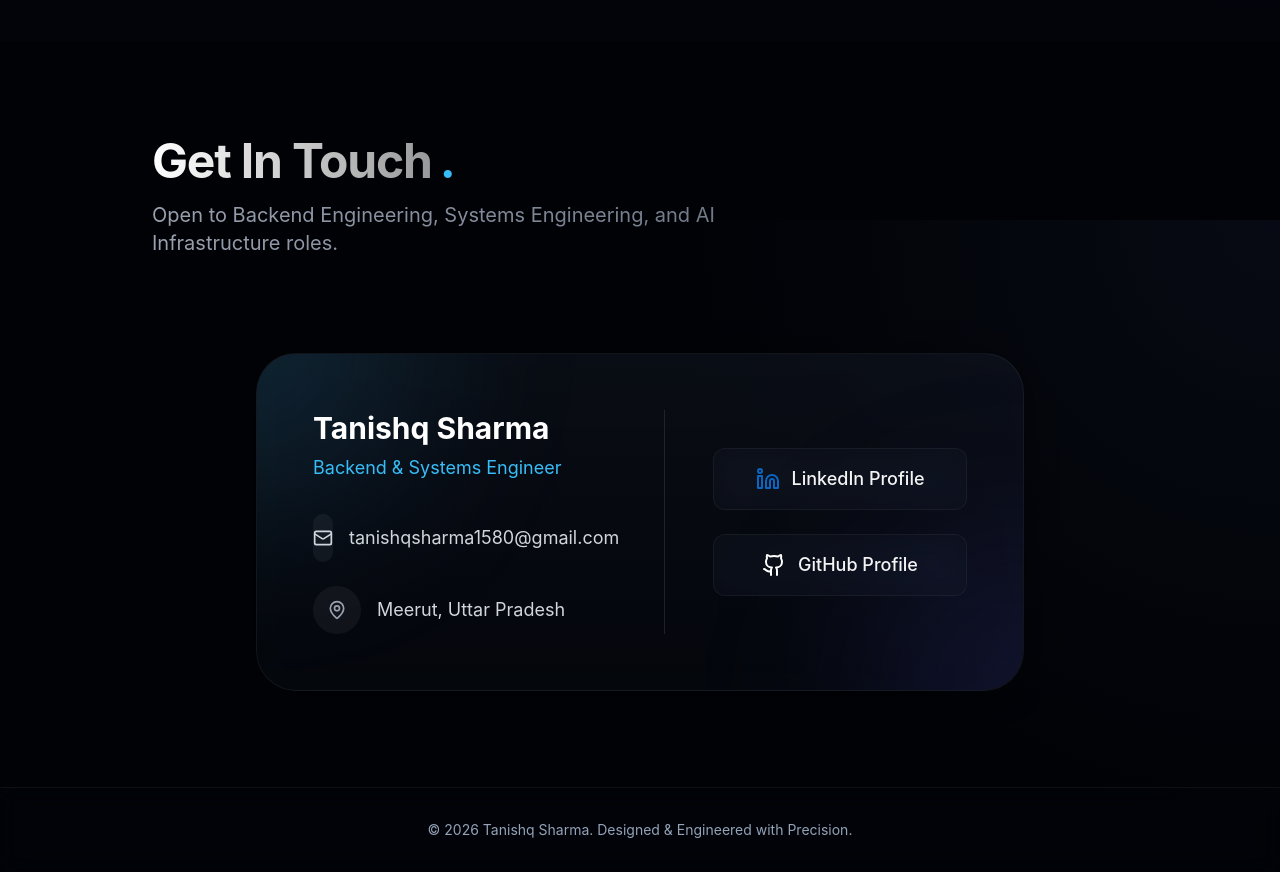
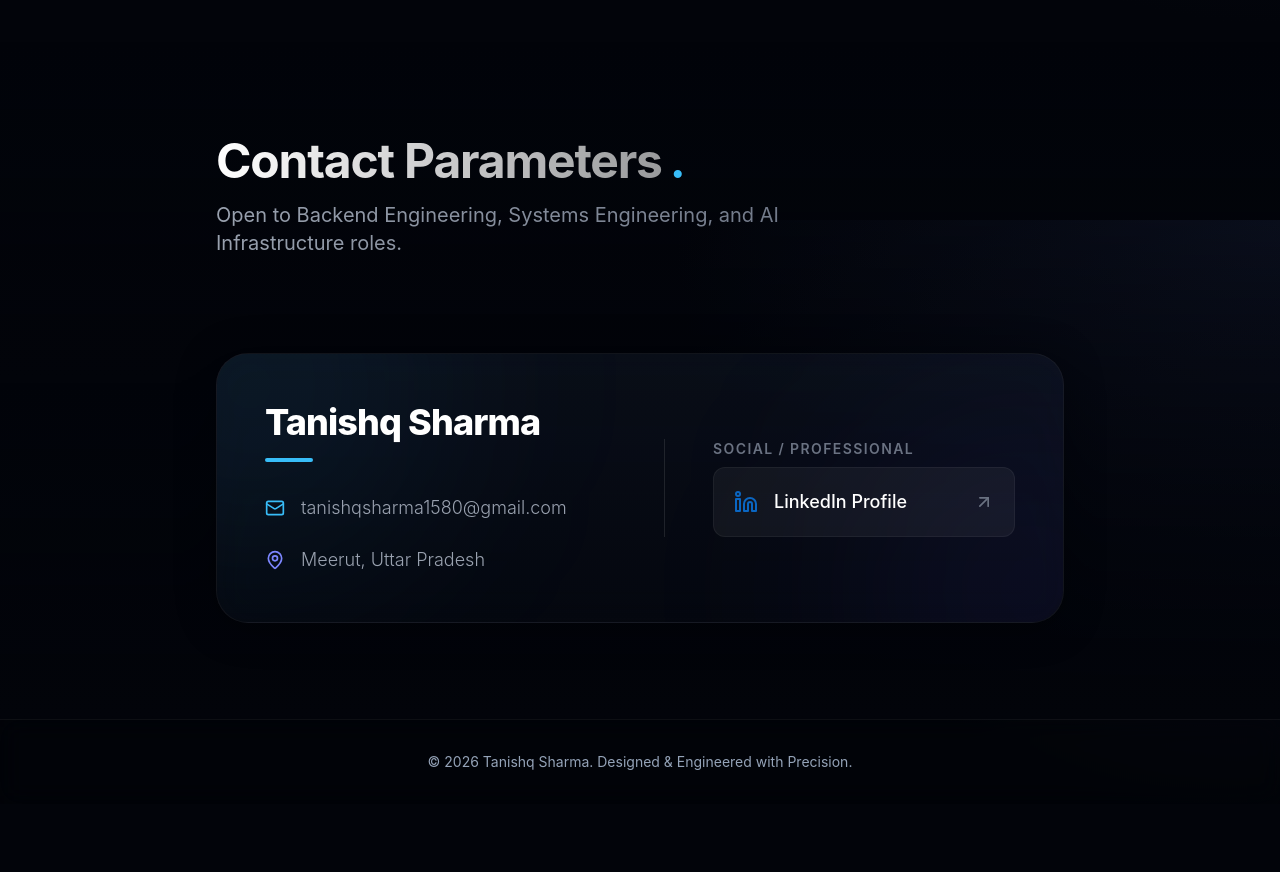
Before and after one commit to coder911i/MY_PORTFOLIO, a React (Vite) app: page / in a window 1280 px wide. Shown: the part 8580-9452 px from the top of the page. After the commit the page ends 9384 px from the top, so only its background shows below. Built offline with nearby package versions, Linux system fonts and the light colour scheme.

Commit message:
fix: update linkedin url

```diff
--- a/src/components/sections/Contact.tsx
+++ b/src/components/sections/Contact.tsx
@@ -1,72 +1,62 @@
 import { motion } from "framer-motion";
-import { Mail, MapPin, Linkedin, Github } from "lucide-react";
+import { Mail, MapPin, Linkedin, ArrowUpRight } from "lucide-react";
 import { SectionHeading } from "../ui/SectionHeading";
 
 export function Contact() {
     return (
-        <section id="contact" className="py-24 relative z-10 bg-black/40">
-            <div className="container mx-auto px-6 max-w-5xl">
+        <section id="contact" className="py-24 relative z-10 w-full bg-gradient-to-t from-[#02040a] to-transparent">
+            <div className="container mx-auto px-6 max-w-4xl">
                 <SectionHeading
-                    title="Get In Touch"
+                    title="Contact Parameters"
                     subtitle="Open to Backend Engineering, Systems Engineering, and AI Infrastructure roles."
-                    className="items-center text-center mx-auto"
+                    className="text-center mx-auto mb-16"
                 />
 
                 <motion.div
-                    initial={{ opacity: 0, y: 40 }}
-                    whileInView={{ opacity: 1, y: 0 }}
+                    initial={{ opacity: 0, scale: 0.95 }}
+                    whileInView={{ opacity: 1, scale: 1 }}
                     viewport={{ once: true }}
-                    transition={{ duration: 0.8 }}
-                    className="mt-16 max-w-3xl mx-auto align-middle"
+                    transition={{ duration: 0.8, type: "spring" }}
+                    className="mx-auto"
                 >
-                    <div className="glass-card rounded-[2.5rem] p-8 md:p-14 border border-white/10 relative overflow-hidden group">
+                    <div className="glass-card rounded-[2rem] p-8 md:p-12 border border-white/10 relative overflow-hidden group">
                         {/* Ambient Background Glow */}
-                        <div className="absolute -top-32 -left-32 w-64 h-64 bg-primary/20 blur-[100px] rounded-full pointer-events-none group-hover:bg-primary/30 transition-colors duration-700" />
-                        <div className="absolute -bottom-32 -right-32 w-64 h-64 bg-indigo-500/20 blur-[100px] rounded-full pointer-events-none group-hover:bg-indigo-500/30 transition-colors duration-700" />
+                        <div className="absolute -top-32 -left-32 w-80 h-80 bg-primary/10 blur-[120px] rounded-full pointer-events-none group-hover:bg-primary/20 transition-colors duration-1000" />
+                        <div className="absolute -bottom-32 -right-32 w-80 h-80 bg-indigo-500/10 blur-[120px] rounded-full pointer-events-none group-hover:bg-indigo-500/20 transition-colors duration-1000" />
 
-                        <div className="grid md:grid-cols-2 gap-12 relative z-10">
+                        <div className="grid md:grid-cols-2 gap-12 relative z-10 items-center">
                             <div className="space-y-8">
                                 <div>
-                                    <h3 className="text-3xl font-bold text-white mb-2">Tanishq Sharma</h3>
-                                    <p className="text-primary text-lg">Backend & Systems Engineer</p>
+                                    <h3 className="text-4xl font-extrabold text-white mb-2 tracking-tight">Tanishq Sharma</h3>
+                                    <div className="w-12 h-1 bg-primary rounded-full mt-4 mb-4" />
                                 </div>
 
                                 <div className="space-y-6">
-                                    <a href="mailto:tanishqsharma1580@gmail.com" className="flex items-center text-gray-300 hover:text-white group/link transition-colors">
-                                        <div className="w-12 h-12 rounded-full bg-white/5 flex items-center justify-center mr-4 group-hover/link:bg-primary/20 group-hover/link:text-primary transition-colors">
-                                            <Mail className="w-5 h-5" />
-                                        </div>
-                                        <span className="text-lg">tanishqsharma1580@gmail.com</span>
+                                    <a href="mailto:tanishqsharma1580@gmail.com" className="flex items-center text-gray-400 hover:text-white transition-colors group/link w-fit">
+                                        <Mail className="w-5 h-5 mr-4 text-primary group-hover/link:text-white transition-colors" />
+                                        <span className="text-lg font-light">tanishqsharma1580@gmail.com</span>
                                     </a>
 
-                                    <div className="flex items-center text-gray-300">
-                                        <div className="w-12 h-12 rounded-full bg-white/5 flex items-center justify-center mr-4">
-                                            <MapPin className="w-5 h-5 text-gray-400" />
-                                        </div>
-                                        <span className="text-lg">Meerut, Uttar Pradesh</span>
+                                    <div className="flex items-center text-gray-400">
+                                        <MapPin className="w-5 h-5 mr-4 text-indigo-400" />
+                                        <span className="text-lg font-light">Meerut, Uttar Pradesh</span>
                                     </div>
                                 </div>
                             </div>
 
-                            <div className="flex flex-col justify-center space-y-6 md:border-l border-white/10 md:pl-12">
+                            <div className="flex flex-col justify-center space-y-6 md:pl-12 md:border-l border-white/10">
+                                <p className="text-sm text-gray-500 uppercase tracking-widest font-semibold mb-2">Social / Professional</p>
                                 <a
-                                    href="https://linkedin.com/in/tanishqsharma"
+                                    href="https://www.linkedin.com/in/tanishq-sharma-9886bb21a/"
                                     target="_blank"
                                     rel="noreferrer"
-                                    className="w-full flex items-center justify-center p-4 glass rounded-xl hover:bg-white/10 transition-all hover:scale-105 active:scale-95 group/btn border border-white/5 hover:border-white/20"
+                                    className="w-full flex items-center justify-between p-5 bg-white/5 rounded-xl hover:bg-white/10 transition-all group/btn border border-white/5 hover:border-primary/50"
                                 >
-                                    <Linkedin className="w-6 h-6 mr-3 text-[#0A66C2] group-hover/btn:text-white transition-colors" />
-                                    <span className="text-lg font-medium">LinkedIn Profile</span>
-                                </a>
-
-                                <a
-                                    href="https://github.com/coder911i" // Assumption based on earlier link, can be removed if not needed
-                                    target="_blank"
-                                    rel="noreferrer"
-                                    className="w-full flex items-center justify-center p-4 glass rounded-xl hover:bg-white/10 transition-all hover:scale-105 active:scale-95 group/btn border border-white/5 hover:border-white/20"
-                                >
-                                    <Github className="w-6 h-6 mr-3 text-white" />
-                                    <span className="text-lg font-medium">GitHub Profile</span>
+                                    <div className="flex items-center">
+                                        <Linkedin className="w-6 h-6 mr-4 text-[#0A66C2] group-hover/btn:scale-110 transition-transform" />
+                                        <span className="text-lg font-medium text-white">LinkedIn Profile</span>
+                                    </div>
+                                    <ArrowUpRight className="w-5 h-5 text-gray-500 group-hover/btn:text-white transition-colors" />
                                 </a>
                             </div>
                         </div>
```
